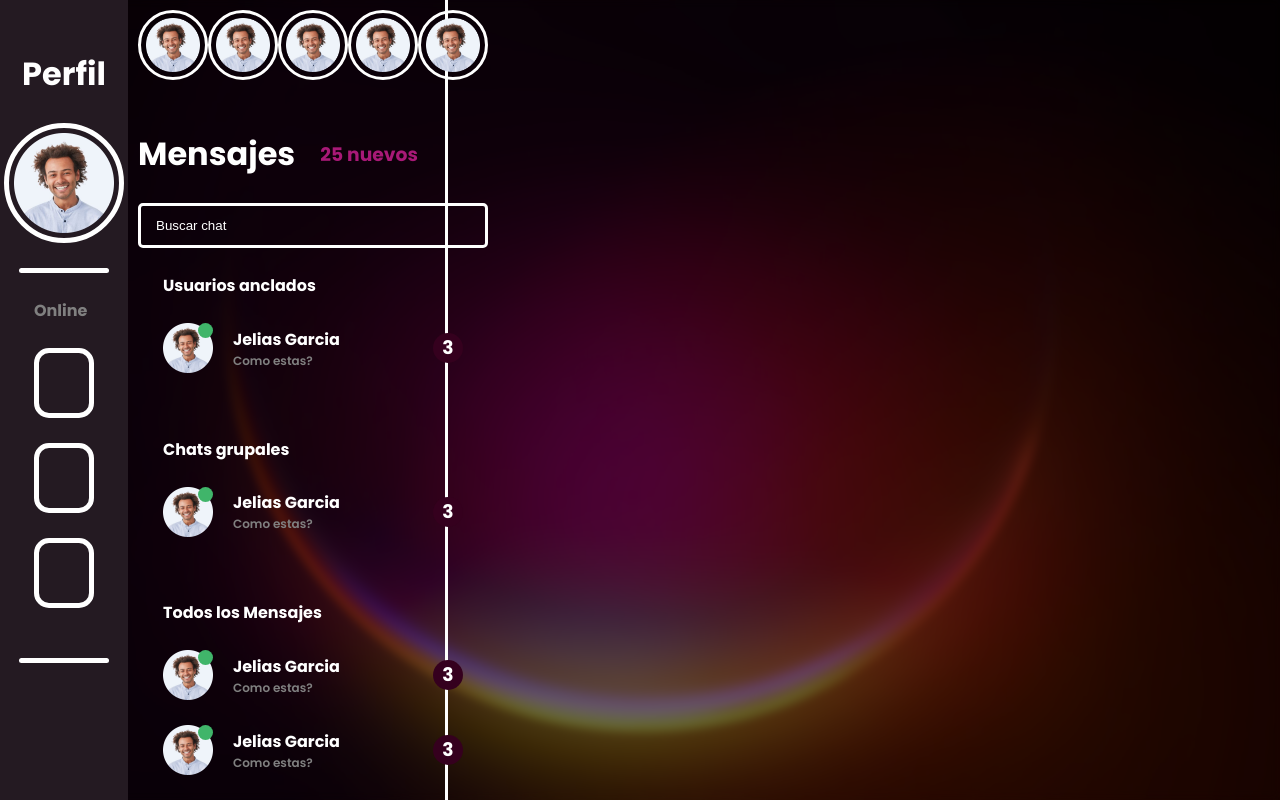
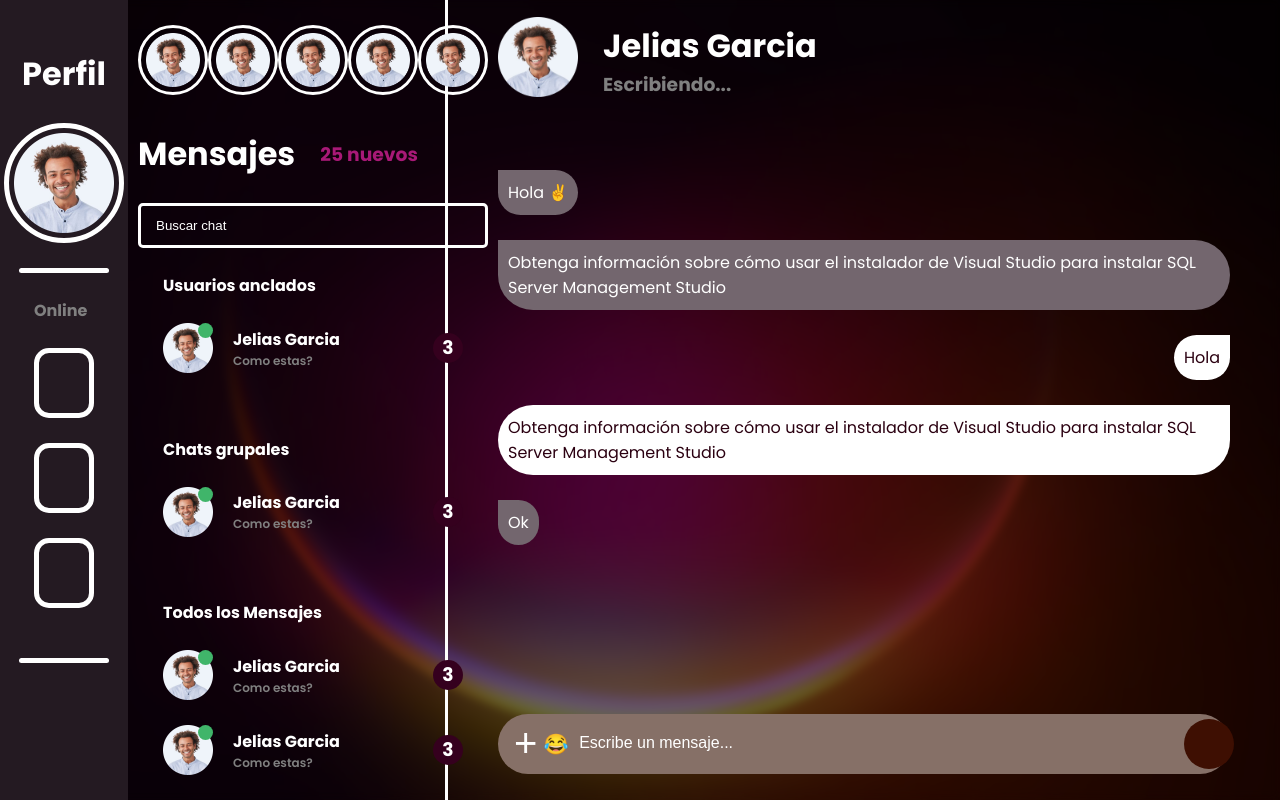
Before and after one commit to ByJelias05/Uniko, a React (Vite) app in the folder Client/: page / in a window 1280 px wide. Built offline with nearby package versions, Linux system fonts and the light colour scheme.

Commit message:
Estructura de mensajes v1

```diff
--- a/Client/src/Components/ConversationScreen.jsx
+++ b/Client/src/Components/ConversationScreen.jsx
@@ -0,0 +1,43 @@
+import "../Styles/ConversationScreen.css"
+import foto from "../Images/image.png"
+import { Tu_Mensaje } from "./Tu-Mensaje"
+import { Mi_Mensaje } from "./Mi-Mensaje"
+
+export function ConversationScreen(){
+    return(
+        <div className="Contenedor-ConversationScreen">
+            <div className="Informacion-Conversacion">
+                <div className="Foto-Receptor">
+                    <img src={foto} alt="" />
+                </div>
+                <div className="Nombre-Estado">
+                    <h1 className="Receptor">Jelias Garcia</h1>
+                    <h3 className="Estado-Mensaje">Escribiendo...</h3>
+                </div>
+            </div>
+            <div className="Contenedor-Mensajes">
+                <div className="Mensajes">
+                    <div>
+                        <Tu_Mensaje Mensaje={"Hola ✌️"}/>
+                    </div>
+                    <Tu_Mensaje Mensaje={"Obtenga información sobre cómo usar el instalador de Visual Studio para instalar SQL Server Management Studio"}></Tu_Mensaje>
+                    <div className="Mi">
+                        <Mi_Mensaje Mensaje={"Hola"}></Mi_Mensaje>
+                    </div>
+                    <div className="Mi">
+                        <Mi_Mensaje Mensaje={"Obtenga información sobre cómo usar el instalador de Visual Studio para instalar SQL Server Management Studio"}></Mi_Mensaje>
+                    </div>
+                    <Tu_Mensaje Mensaje={"Ok"}/>
+                </div>
+                <div className="Enviar-Mensajes">
+                    <div className="Input">
+                        <button className="Btn-Agregar">+</button>
+                        <button className="Btn-Emoji">😂</button>
+                        <input type="text" placeholder="Escribe un mensaje..."/>
+                        <button className="Btn-Enviar"></button>
+                    </div>
+                </div>
+            </div>
+        </div>
+    )
+}
--- /dev/null
+++ b/Client/src/Components/Mi-Mensaje.jsx
@@ -0,0 +1,10 @@
+import "../Styles/Mensaje.css"
+
+export function Mi_Mensaje({Mensaje}){
+    return(
+        <div className="Contenedor-Mensaje">
+            <p className="Mi-Mensaje">{Mensaje}</p>
+
+        </div>
+    )
+}
--- /dev/null
+++ b/Client/src/Components/Tu-Mensaje.jsx
@@ -0,0 +1,10 @@
+import "../Styles/Mensaje.css"
+
+export function Tu_Mensaje({Mensaje}){
+    return(
+        <div className="Contenedor-Mensaje">
+            <p className="Tu-Mensaje">{Mensaje}</p>
+
+        </div>
+    )
+}
--- /dev/null
+++ b/Client/src/Styles/ConversationScreen.css
@@ -0,0 +1,103 @@
+.Contenedor-ConversationScreen{
+    width: 100%;
+    height: 100%;
+   display: grid;
+   grid-template-rows: 15% 85%;
+   font-family: "Poppins", sans-serif;
+
+}
+
+.Informacion-Conversacion{
+    width: 100%;
+    padding-inline: 50px;
+
+    display: flex;
+    align-items: center;
+    gap: 25px;
+}
+
+.Informacion-Conversacion .Receptor{
+    color: #fff;
+}
+.Informacion-Conversacion .Estado-Mensaje{
+    color: gray;
+}
+
+.Foto-Receptor img{
+   width: 80px;
+   height: 80px;
+}
+
+.Contenedor-Mensajes{
+    padding-inline: 50px;
+    padding-block: 25px;
+
+    display: grid;
+    grid-template-rows: 90% 10%;
+}
+
+.Mensajes{
+    display: flex;
+    flex-direction: column;
+    position: relative;
+
+}
+
+.Mi{
+    display: flex;
+    justify-content: right;
+}
+
+.Enviar-Mensajes{
+    display: flex;
+    align-items: center;
+}
+
+.Input{
+    width: 100%;
+    height: 60px;
+    background: #867067;
+    border-radius: 100vmax;
+
+    display: grid;
+    grid-template-columns: 5% 5% 85% 5%;
+    align-items: center;
+
+    padding-inline: 10px;
+}
+
+.Btn-Agregar{
+    height: 100%;
+
+    background: transparent;
+    border: none;
+
+    color: #fff;
+    font-size: 40px;
+}
+.Btn-Emoji{
+    height: 100%;
+    font-size: 20px;
+    background: transparent;
+    border: none;
+    text-align: left;
+}
+.Input input{
+
+    height: 100%;
+    background: transparent;
+    border: none;
+    outline: none;
+}
+.Input input::placeholder{
+    color: #fff;
+    font-size: 16px;
+}
+
+.Btn-Enviar{
+   width: 50px;
+   height: 50px;
+   border-radius: 100vmax;
+   border: none;
+   background: #3E0F02;
+}
--- a/Client/src/Styles/Conversations.css
+++ b/Client/src/Styles/Conversations.css
@@ -13,6 +13,7 @@
     padding: 10px;
     display: flex;
     justify-content: space-between;
+    align-items: center;
 
 }
 
--- /dev/null
+++ b/Client/src/Styles/Mensaje.css
@@ -0,0 +1,34 @@
+
+.Contenedor-Mensaje .Tu-Mensaje{
+    background: #73666E;
+
+    float: left;
+    padding: 10px;
+
+    border-radius: 100vmax;
+    border-top-left-radius: 0px;
+    color: #fff;
+
+    margin-top: 25px;
+}
+
+.Contenedor-Mensaje{
+
+
+
+}
+
+.Contenedor-Mensaje .Mi-Mensaje{
+
+
+    background: #fff;
+
+    float: left;
+    padding: 10px;
+
+    border-radius: 100vmax;
+    border-top-right-radius: 0px;
+    color: #2B0011;
+
+    margin-top: 25px;
+}
--- a/Client/src/Views/Chat.jsx
+++ b/Client/src/Views/Chat.jsx
@@ -1,5 +1,6 @@
 import { Configuration } from "../Components/Configuration"
 import { Conversations } from "../Components/conversations"
+import { ConversationScreen } from "../Components/ConversationScreen"
 import Fondo from "../Images/Fondo-Chat.jpg"
 import "../Styles/Chat.css"
 
@@ -20,7 +21,7 @@ export function Chat(){
                 </div>
 
                 <div className="Mensajes">
-
+                    <ConversationScreen></ConversationScreen>
                 </div>
             </div>
 
```
